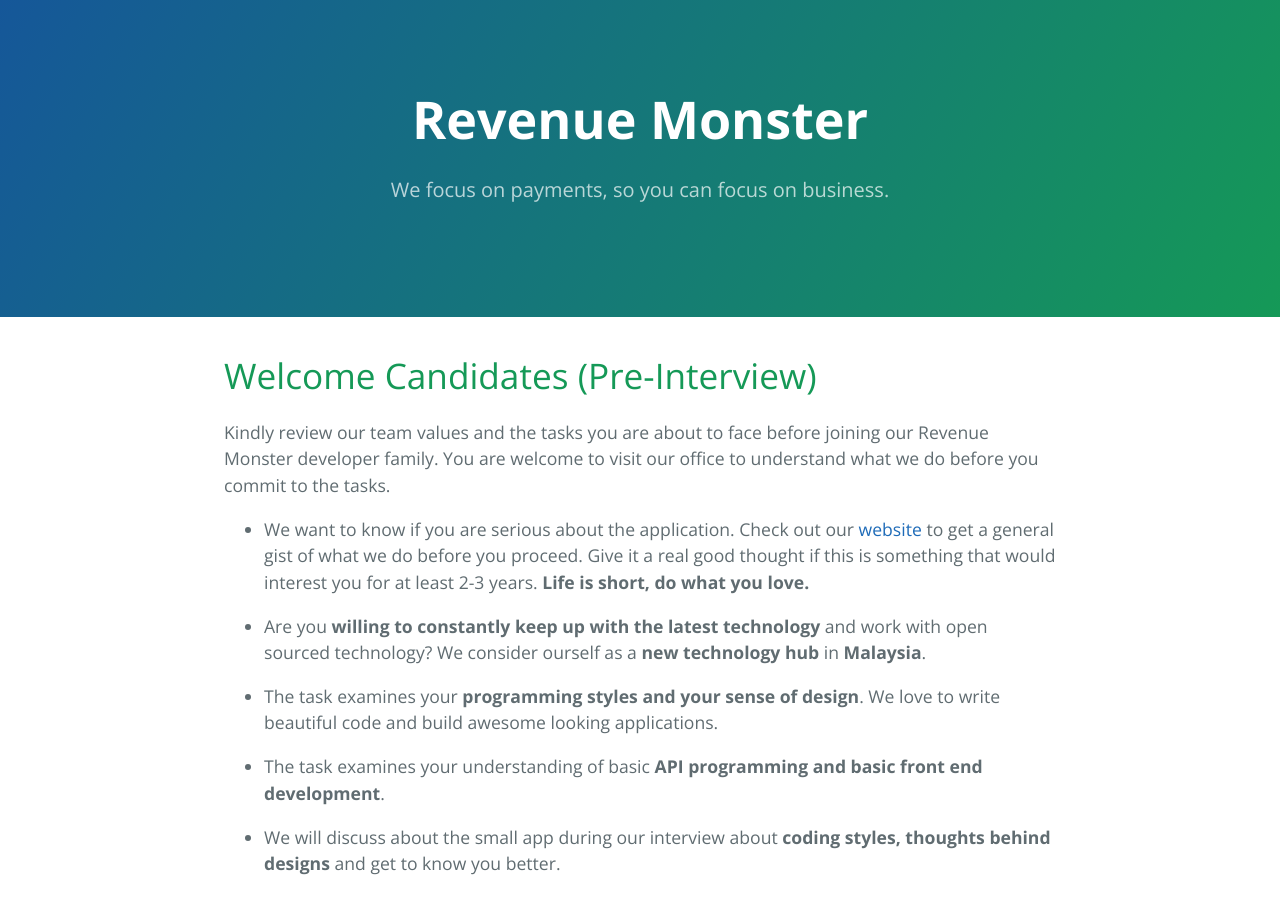
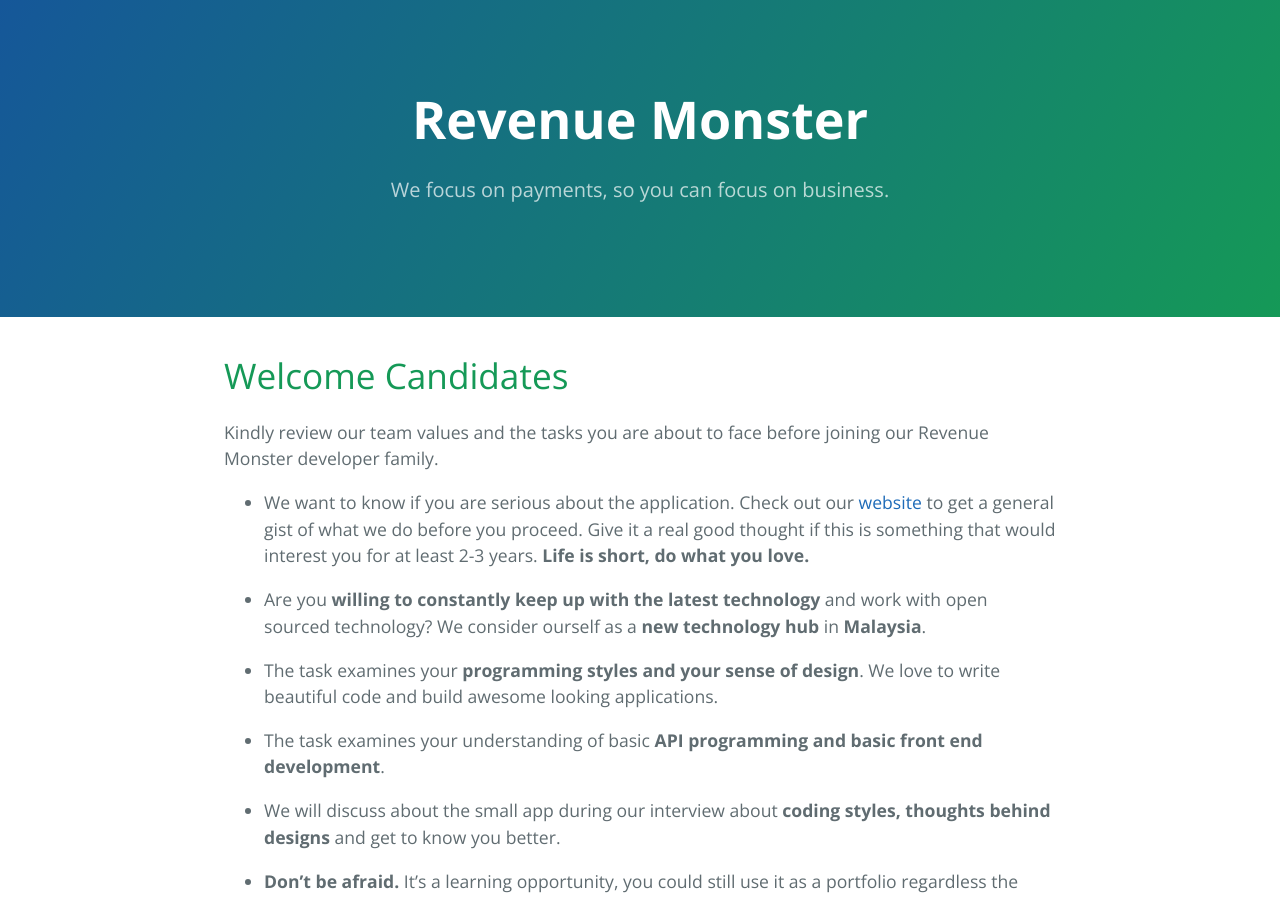
Before and after one commit to RevenueMonster/revenuemonster.github.io, a Jekyll site: the page built from index.md, in a window 1280 px wide and 900 px high. Built offline with Jekyll 4.4.1, drawn with Linux system fonts in a browser that asks for light colours; our own code applies the rules of GitHub Pages for plain Markdown files; some of the changed text lies outside the part shown.

Commit message:
fix: remove some contents

```diff
--- a/index.md
+++ b/index.md
@@ -2,9 +2,9 @@
 layout: default
 ---
 
-# [](#header-1)Welcome Candidates (Pre-Interview)
+# [](#header-1)Welcome Candidates
 
-Kindly review our team values and the tasks you are about to face before joining our Revenue Monster developer family. You are welcome to visit our office to understand what we do before you commit to the tasks.
+Kindly review our team values and the tasks you are about to face before joining our Revenue Monster developer family.
 
 - We want to know if you are serious about the application. Check out our [website](http://revenuemonster.my) to get a general gist of what we do before you proceed. Give it a real good thought if this is something that would interest you for at least 2-3 years. **Life is short, do what you love.**
 
@@ -66,7 +66,7 @@ Once you have made your decision, complete one of the tasks below:
 ### Bonus points for the task:
 
 - **Go** or **Rust**
-- write testing
+- Write testing
 
 # [](#header-1) Our Values :
 
```
